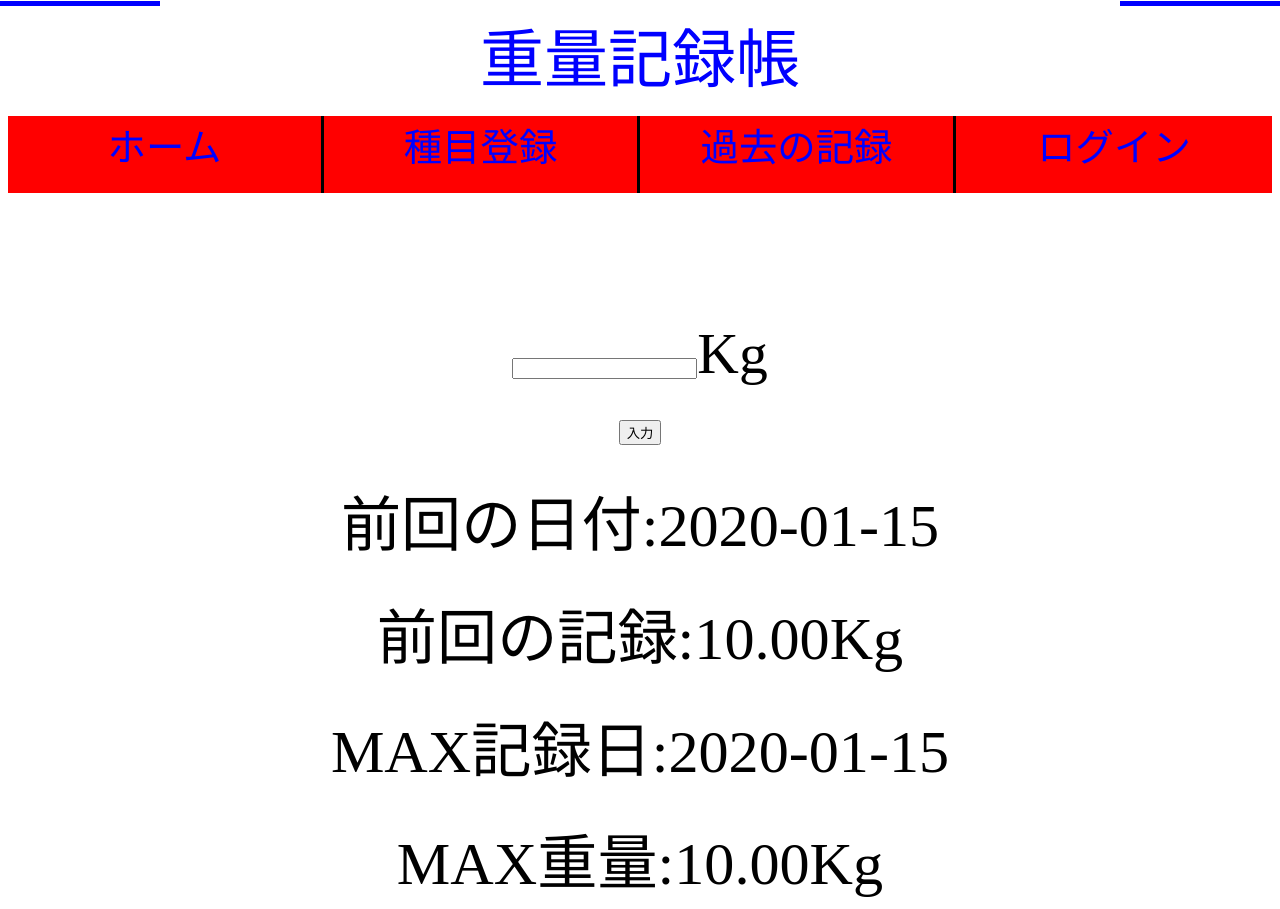
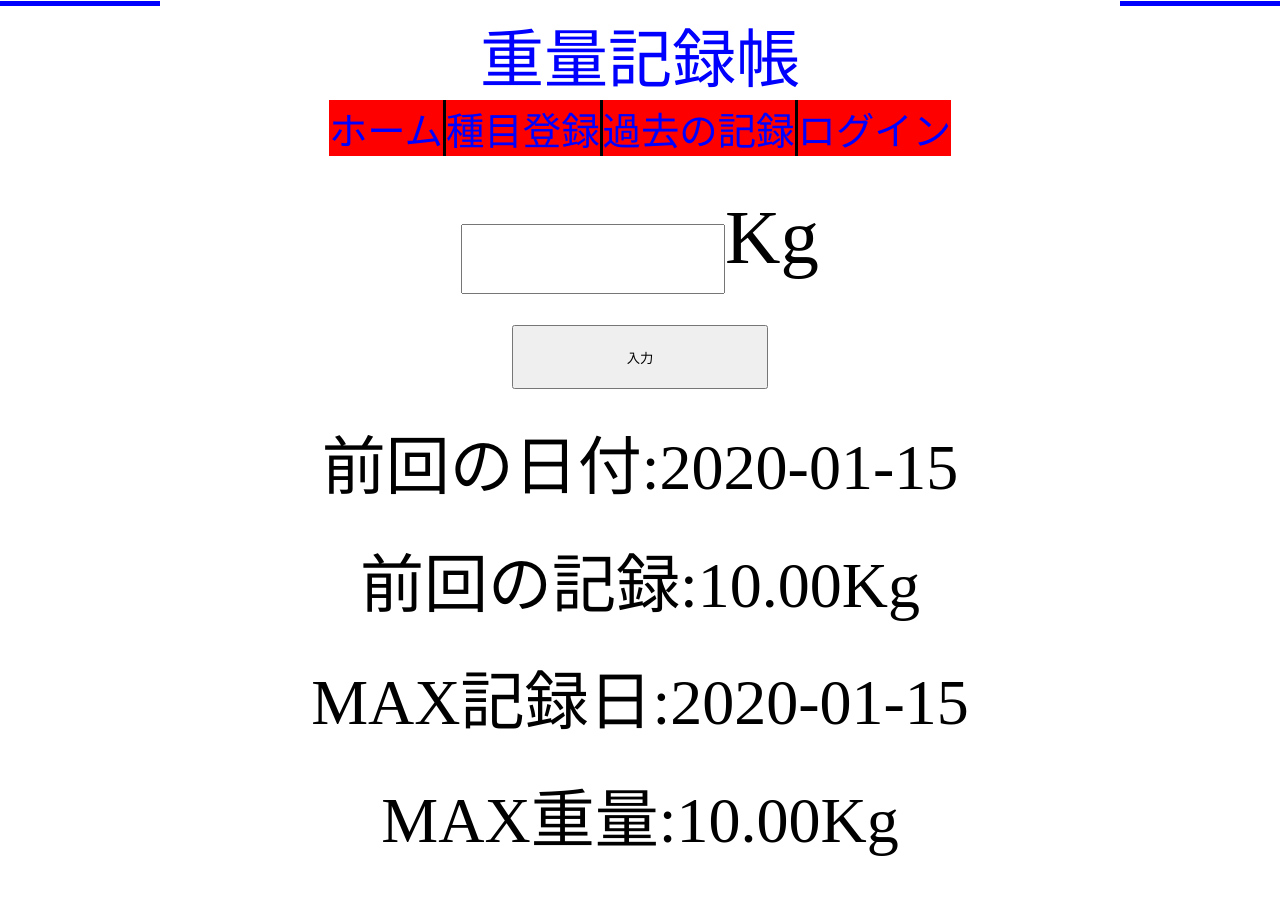
Before and after one commit to mimurayusuke/dep_test, a Django app: template templates/input.html in a window 1280 px wide. After the commit the page ends 856 px from the top, so only its background shows below. Run offline with Django 3.2, Linux system fonts and the light colour scheme; the template is opened without the code that fills it: values that come from a table or form of the project are taken from there, others are empty; tables that the repository leaves empty hold one stand-in row (values such as "Sample post").

Commit message:
mod_cantainer

```diff
--- a/templates/base.html
+++ b/templates/base.html
@@ -8,23 +8,21 @@
     <link rel="stylesheet" type="text/css" href="{% static 'css/input.css'%}">
 </head>
 <body>
-<div class="title_container">
+<div class="container">
     <div class="title"><span>重量記録帳</span></div>
-</div>
 
-<header>
-<nav>
-    <ul class="nav_container">
+    <nav class="navbar">
+        <ul>
             <li class="item"><a href="{% url 'hello_home' %}">ホーム</a></li>
             <li class="item"><a href="#">種目登録</a></li>
             <li class="item"><a href="#">過去の記録</a></li>
             <li class="item"><a href="#">ログイン</a></li>
         </ul>
     </nav>
-</header>
 
     {% block content %}
     {% endblock %}
 
+</div>
 </body>
 </html>
--- a/templates/input.html
+++ b/templates/input.html
@@ -1,16 +1,17 @@
 {% extends 'base.html' %}
 
 {% block content %}
+    <div class="selected_menu">{{ latest_rec.weight_menu }}</div>
     <form method="post" action="">
         {% csrf_token %}
-        <div class="form_item">{{ latest_rec.weight_menu }}</div>
-        <div class="form_item">{{ form.weight_record }}Kg</div>
-        <div class="form_item"><input class="button" type="submit" value="入力"></div>
+        <!--formでattrsを設定してclassを明示的にする-->
+        {{ form.weight_record }}Kg
+        <!--リンク扱いにして↑と要素が被らないようにする-->
+        <input class="button" type="submit" value="入力">
     </form>
-    <div class="record_container">
-        <div class="record latest_date">前回の日付:{{latest_rec.created_at|date:"Y-m-j"}}</div>
-        <div class="record latest_record">前回の記録:{{latest_rec.weight_record}}Kg</div>
-        <div class="record max_date">MAX記録日:{{max_rec.created_at|date:"Y-m-j"}}</div>
-        <div class="record max_record">MAX重量:{{max_rec.weight_record}}Kg</div>
-    </div>
-{% endblock  %}
+
+    <div class="record latest_date">前回の日付:{{latest_rec.created_at|date:"Y-m-j"}}</div>
+    <div class="record latest_record">前回の記録:{{latest_rec.weight_record}}Kg</div>
+    <div class="record max_date">MAX記録日:{{max_rec.created_at|date:"Y-m-j"}}</div>
+    <div class="record max_record">MAX重量:{{max_rec.weight_record}}Kg</div>
+{% endblock %}
--- a/weight/static/css/home.css
+++ b/weight/static/css/home.css
@@ -32,46 +32,30 @@
     left: 50vw;
 }
 
+/*
 .nav_container{
     display: grid;
     grid-template-columns: 1fr 1fr 1fr 1fr;
     grid-auto-rows: 6vw;
     padding: unset;
 }
-
-.item {
-    /* aタグで文字色指定するので削除
-    color: white;
-    */
-    font-size: 4.5vw;
+*/
+.navbar {
     text-align: center;
-    /*
-    background: blue;
-    */
+    grid-row: 2 / 3;
+    grid-column: 1 / 5;
+    margin-bottom: 3vw;
 }
 
-
-
-.menu_container {
-    display: grid;
-    grid-template-columns: 1fr 1fr 1fr 1fr;
-}
-
-.menu {
-    font-size: 6vw;
-    text-align: center;
-    background-color: skyblue;
-    margin-top: 2vw;
-    grid-column: 2 / 4;
-    border-radius: 3vw;
-}
-
-header{
-    text-align: center;
+ul {
+    padding: unset;
+    font-size: 0;
 }
 
 li {
+    display: inline-block;
     list-style: none;
+    font-size: 4.5vw;
 }
 
 li:not(:last-child){
@@ -81,7 +65,27 @@ li:not(:last-child){
 .item a {
     color: blue;
     text-decoration: none;
+    display: block;
 }
+
+
+/*
+.menu_container {
+    display: grid;
+    grid-template-columns: 1fr 1fr 1fr 1fr;
+}
+*/
+
+.menu {
+    font-size: 6vw;
+    text-align: center;
+    background-color: skyblue;
+    margin: 2vw 0vw;
+    grid-column: 2 / 4;
+    border-radius: 3vw;
+}
+
+
 
 .menu a {
     color: black;
--- a/weight/static/css/input.css
+++ b/weight/static/css/input.css
@@ -1,23 +1,39 @@
-.record_container {
+.selected_menu {
+    font-size: 6vw;
+    text-align: center;
+    background-color: skyblue;
+    border-radius: 3vw;
+    grid-column: 2 / 4;
+}
+
+form {
+    font-size: 6vw;
+    text-align: center;
+    grid-column: 2 / 4;
+}
+
+input {
+    width: 20vw;
+    height: 5vw;
+}
+/*
+form {
     display: grid;
     grid-template-columns: 1fr 1fr 1fr 1fr;
+    margin-top: 10vw;
 }
+*/
 
 .record {
-    font-size: 4.7vw;
+    font-size: 5vw;
     text-align: center;
     margin-top: 2vw;
     grid-column: 1 / 5;
 }
 
-form {
+/*
+.record_container {
     display: grid;
     grid-template-columns: 1fr 1fr 1fr 1fr;
-    margin-top: 10vw;
 }
-
-.form_item {
-    font-size: 4.5vw;
-    text-align: center;
-    grid-column: 1 / 5;
-}
+*/
```
Also changed, not shown: templates/home.html (+3 -5 lines). Lines whose indentation alone changed are shown as unchanged.
